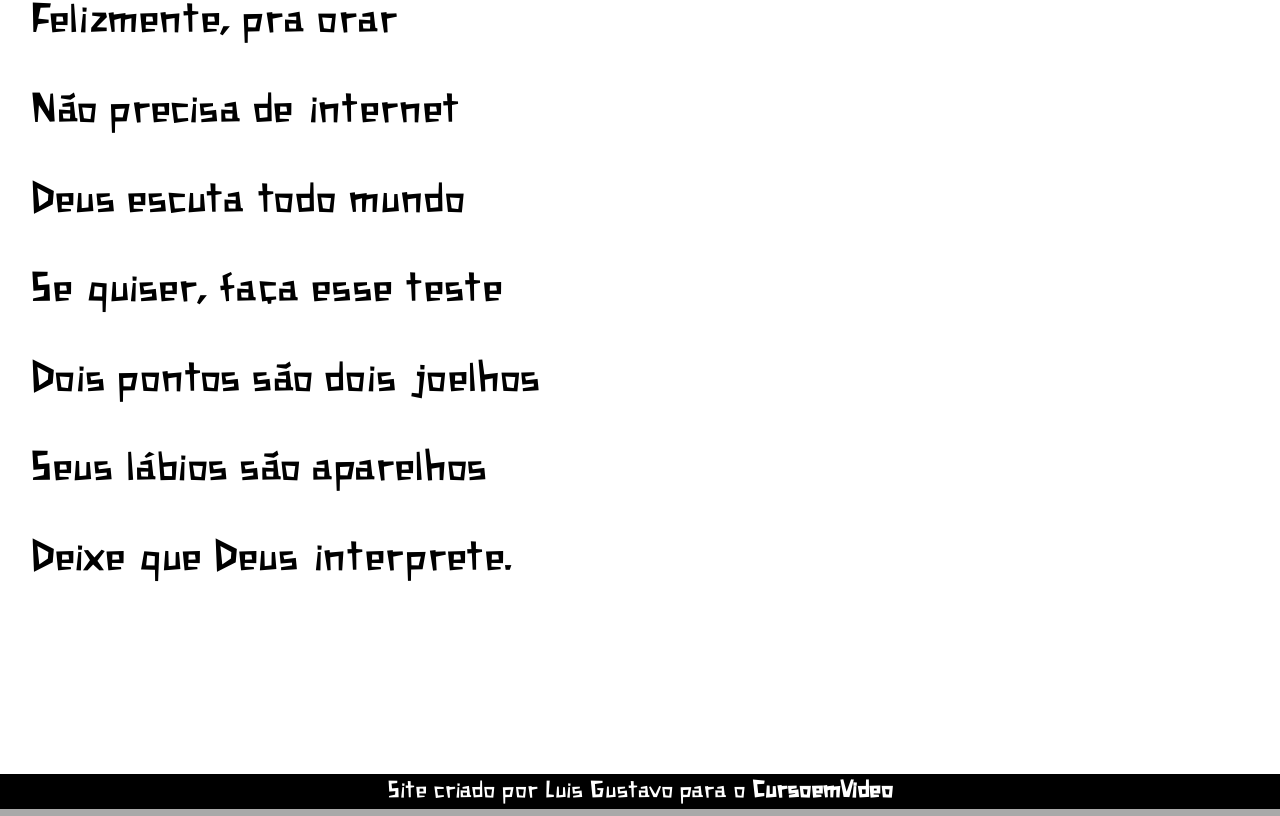
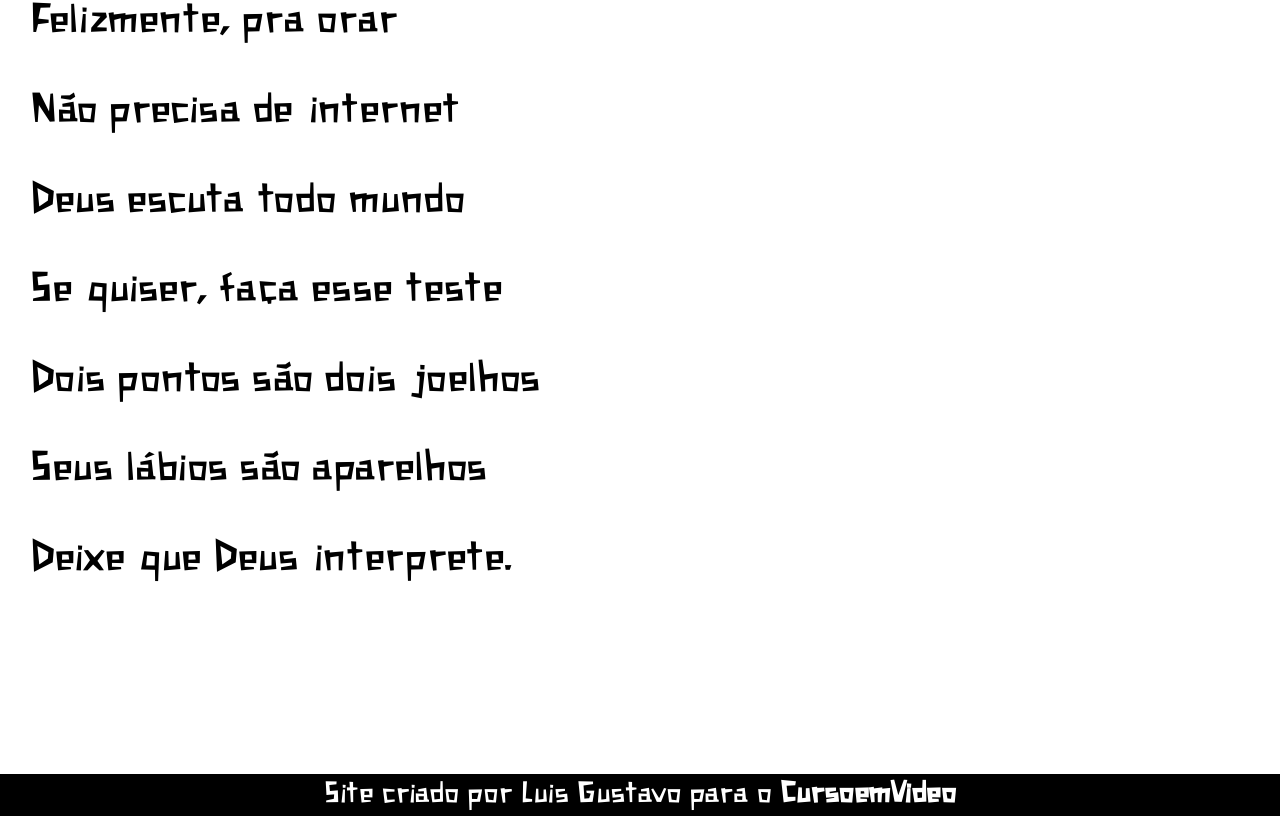
Before and after one commit to GusLuis/projeto-cordel, a plain HTML site: page index.html in a window 1280 px wide. Shown: the part 5189-6005 px from the top of the page. Drawn offline with Linux system fonts and the light colour scheme.

Commit message:
Update style.css

```diff
--- a/estilo/style.css
+++ b/estilo/style.css
@@ -39,6 +39,7 @@ header h1 {
 }
 header p {
     padding-bottom: 50px;
+    font-size: 2.5vw;
 }
 a {
     color: white;
@@ -92,5 +93,5 @@ footer {
     color: white;
     text-align: center;
     padding: 5px;
-    font-size: 2vw;
+    font-size: 2.5vw;
 }
```
